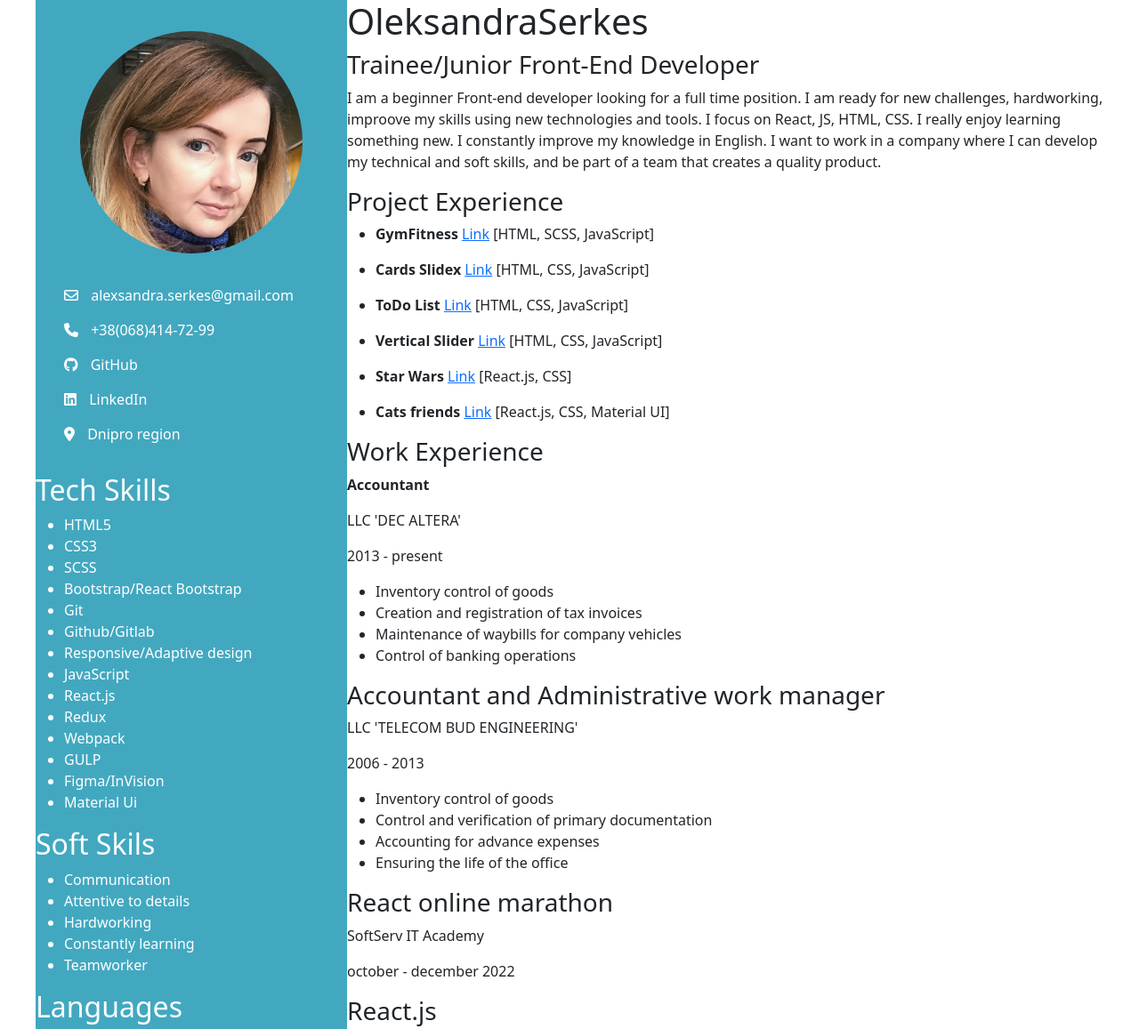
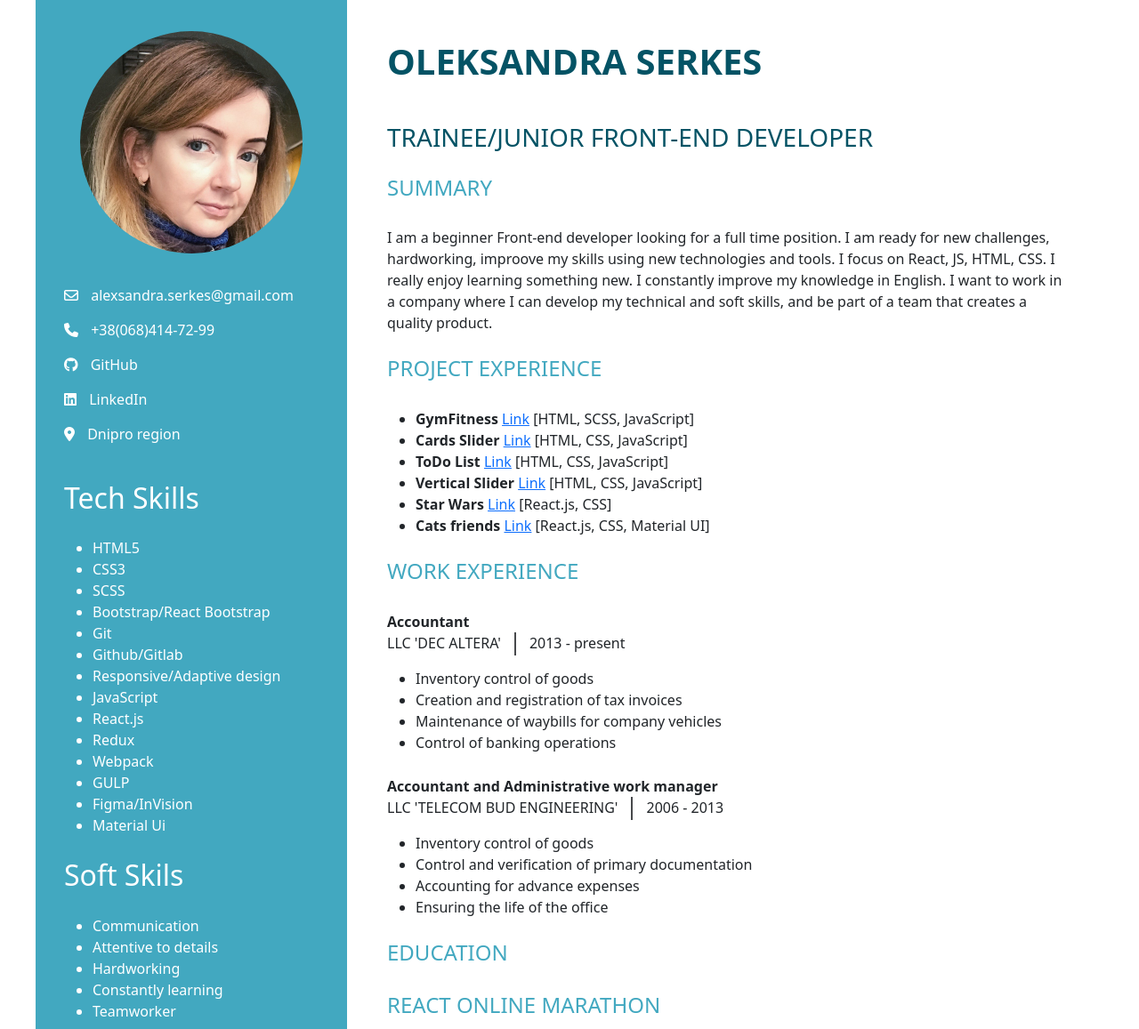
Before and after one commit to OlSerkes/CV, a plain HTML site: page index.html in a window 1280 px wide. Shown: the top 1157 px of the page at 89% size. Drawn offline with nearby package versions, Linux system fonts and the light colour scheme.

Commit message:
Added styles for experience and education sections

```diff
--- a/index.html
+++ b/index.html
@@ -61,7 +61,7 @@
             </li>
           </ul>
         </div>
-        <div class="tech-skills-container">
+        <div class="skills-container">
           <h2 class="title">Tech Skills</h2>
           <ul class="skills-list">
             <li class="skills-item">HTML5</li>
@@ -80,7 +80,7 @@
             <li class="skills-item">Material Ui</li>
           </ul>
         </div>
-        <div class="soft-skills-container">
+        <div class="skills-container">
           <h2 class="title">Soft Skils</h2>
           <ul class="skills-list">
             <li class="skills-item">Communication</li>
@@ -90,7 +90,7 @@
             <li class="skills-item">Teamworker</li>
           </ul>
         </div>
-        <div class="languages-skills-container">
+        <div class="skills-container">
           <h2 class="title">Languages</h2>
           <ul class="skills-list">
             <li class="skills-item">Ukrainian - native</li>
@@ -101,8 +101,11 @@
       </div>
       <div class="main-wrapper">
         <section class="main-info">
-          <h1 class="profiler-name">OleksandraSerkes</h1>
-          <h3 class="profiler-title">Trainee/Junior Front-End Developer</h3>
+          <h1 class="profiler-name">Oleksandra Serkes</h1>
+          <h3 class="profiler-main-title">
+            Trainee/Junior Front-End Developer
+          </h3>
+          <h4 class="profiler-title">Summary</h4>
           <p class="profiler-info">
             I am a beginner Front-end developer looking for a full time
             position. I am ready for new challenges, hardworking, improove my
@@ -114,11 +117,11 @@
           </p>
         </section>
         <section class="experience">
-          <h3 class="profiler-title">Project Experience</h3>
+          <h4 class="profiler-title">Project Experience</h4>
           <ul class="skills-list">
             <li class="skills-item">
-              <p class="profiler-info">
-                <b>GymFitness</b>
+              <p class="skill-info">
+                <span>GymFitness</span>
                 <a href="https://olserkes.github.io/GymFitness/" target="_blank"
                   >Link</a
                 >
@@ -126,8 +129,8 @@
               </p>
             </li>
             <li class="skills-item">
-              <p class="profiler-info">
-                <b>Cards Slidex</b>
+              <p class="skill-info">
+                <span>Cards Slider</span>
                 <a
                   href="https://olserkes.github.io/cards-javascript/"
                   target="_blank"
@@ -137,8 +140,8 @@
               </p>
             </li>
             <li class="skills-item">
-              <p class="profiler-info">
-                <b>ToDo List</b>
+              <p class="skill-info">
+                <span>ToDo List</span>
                 <a
                   href="https://olserkes.github.io/todoList-javascript/"
                   target="_blank"
@@ -148,8 +151,8 @@
               </p>
             </li>
             <li class="skills-item">
-              <p class="profiler-info">
-                <b>Vertical Slider</b>
+              <p class="skill-info">
+                <span>Vertical Slider</span>
                 <a
                   href="https://olserkes.github.io/slider_javascript/"
                   target="_blank"
@@ -159,8 +162,8 @@
               </p>
             </li>
             <li class="skills-item">
-              <p class="profiler-info">
-                <b>Star Wars</b>
+              <p class="skill-info">
+                <span>Star Wars</span>
                 <a href="https://github.com/OlSerkes/star-wars" target="_blank"
                   >Link</a
                 >
@@ -168,8 +171,8 @@
               </p>
             </li>
             <li class="skills-item">
-              <p class="profiler-info">
-                <b>Cats friends</b>
+              <p class="skill-info">
+                <span>Cats friends</span>
                 <a
                   href="https://github.com/OlSerkes/cats-friends-materialUI"
                   target="_blank"
@@ -181,10 +184,11 @@
           </ul>
         </section>
         <section class="experience">
-          <h3 class="profiler-title">Work Experience</h3>
-          <p class="profiler-info"><b>Accountant</b></p>
+          <h4 class="profiler-title">Work Experience</h4>
+          <p class="profiler-experience">Accountant</p>
           <div class="profiler-items">
             <p class="profiler-company">LLC 'DEC ALTERA'</p>
+            <i class="fa-thin fa-pipe vertical-line"></i>
             <p class="profiler-data">2013 - present</p>
           </div>
           <ul class="skills-list">
@@ -197,13 +201,12 @@
             </li>
             <li class="skills-item">Control of banking operations</li>
           </ul>
-        </section>
-        <section class="experience">
-          <h3 class="profiler-title">
+          <p class="profiler-experience">
             Accountant and Administrative work manager
-          </h3>
+          </p>
           <div class="profiler-items">
             <p class="profiler-company">LLC 'TELECOM BUD ENGINEERING'</p>
+            <i class="fa-thin fa-pipe vertical-line"></i>
             <p class="profiler-data">2006 - 2013</p>
           </div>
           <ul class="skills-list">
@@ -216,36 +219,37 @@
           </ul>
         </section>
         <section class="education">
+          <h4 class="profiler-title">Education</h4>
           <div class="education-item">
-            <h3 class="profiler-title">React online marathon</h3>
+            <h4 class="profiler-title">React online marathon</h4>
             <div class="profiler-items">
               <p class="profiler-company">SoftServ IT Academy</p>
               <p class="profiler-data">october - december 2022</p>
             </div>
           </div>
           <div class="education-item">
-            <h3 class="profiler-title">React.js</h3>
+            <h4 class="profiler-title">React.js</h4>
             <div class="profiler-items">
               <p class="profiler-company">itgid.info by Luschenko</p>
               <p class="profiler-data">october 2022</p>
             </div>
           </div>
           <div class="education-item">
-            <h3 class="profiler-title">JavaScript v.2.0</h3>
+            <h4 class="profiler-title">JavaScript v.2.0</h4>
             <div class="profiler-items">
               <p class="profiler-company">itgid.info by Luschenko</p>
               <p class="profiler-data">april 2022</p>
             </div>
           </div>
           <div class="education-item">
-            <h3 class="profiler-title">Trainee at EPAM University</h3>
+            <h4 class="profiler-title">Trainee at EPAM University</h4>
             <div class="profiler-items">
               <p class="profiler-company">EPAM IT Company in Dnipro</p>
               <p class="profiler-data">september 2021 - april 2022</p>
             </div>
           </div>
           <div class="education-item">
-            <h3 class="profiler-title">ScriptJedi42 (level JEDI)</h3>
+            <h4 class="profiler-title">ScriptJedi42 (level JEDI)</h4>
             <div class="profiler-items">
               <a
                 class="profiler-company"
@@ -257,23 +261,23 @@
             </div>
           </div>
           <div class="education-item">
-            <h3 class="profiler-title">HTML5/ CSS3/ JAVASCRIPT FUNDAMENTALS</h3>
+            <h4 class="profiler-title">HTML5/ CSS3/ JAVASCRIPT FUNDAMENTALS</h4>
             <div class="profiler-items">
               <p class="profiler-company">SoftServ IT Academy</p>
               <p class="profiler-data">march 2021</p>
             </div>
           </div>
           <div class="education-item">
-            <h3 class="profiler-title">The Fundamentals of Software Testing</h3>
+            <h4 class="profiler-title">The Fundamentals of Software Testing</h4>
             <div class="profiler-items">
               <p class="profiler-company">QATestLab Training Center</p>
               <p class="profiler-data">january 2021</p>
             </div>
           </div>
           <div class="education-item">
-            <h3 class="profiler-title">
+            <h4 class="profiler-title">
               Manager of organisation [Master`s degree]
-            </h3>
+            </h4>
             <div class="profiler-items">
               <p class="profiler-company">
                 National Metallurgical Academy of Ukraine (Dnipro)
--- a/style.css
+++ b/style.css
@@ -1,6 +1,10 @@
 body{
     max-width: 1200px;
     margin: auto;
+}
+
+span {
+    font-weight: 700;
 }
 
 .wrapper {
@@ -8,7 +12,7 @@ body{
 }
 
 .sidebar-wrapper {
-    background: #42A8C0;;
+    background: #42A8C0;
     color: #fff;
     margin: 0 auto;
     min-width: 350px;
@@ -44,3 +48,60 @@ body{
 .location {
     display: inline-block;
 }
+
+.skills-container {
+    margin: 0px 32px;
+}
+
+.title {
+    margin: 25px 0px;
+}
+
+.main-wrapper {
+    margin: 45px;
+}
+
+.profiler-name {
+    color: #045365;
+    text-transform: uppercase;
+    font-weight: 700;
+    margin-bottom: 45px;
+}
+
+.profiler-main-title {
+    color: #045365;
+    text-transform: uppercase;
+    margin-bottom: 25px;
+}
+.profiler-title {
+    color: #42A8C0;
+    text-transform: uppercase;
+    margin-bottom: 30px;
+}
+
+.profiler-info{
+    margin-bottom: 25px;
+}
+
+.skills-list {
+    margin-bottom: 25px;
+}
+
+.profiler-experience {
+    font-weight: 700;
+    margin-bottom: 0;
+}
+
+.profiler-items {
+    display: flex;
+}
+
+.vertical-line {
+    border: 1px solid #47494c;
+    height: 26px;
+    margin: 0 15px;
+}
+
+.skill-info {
+    margin-bottom: 0;
+}
```
